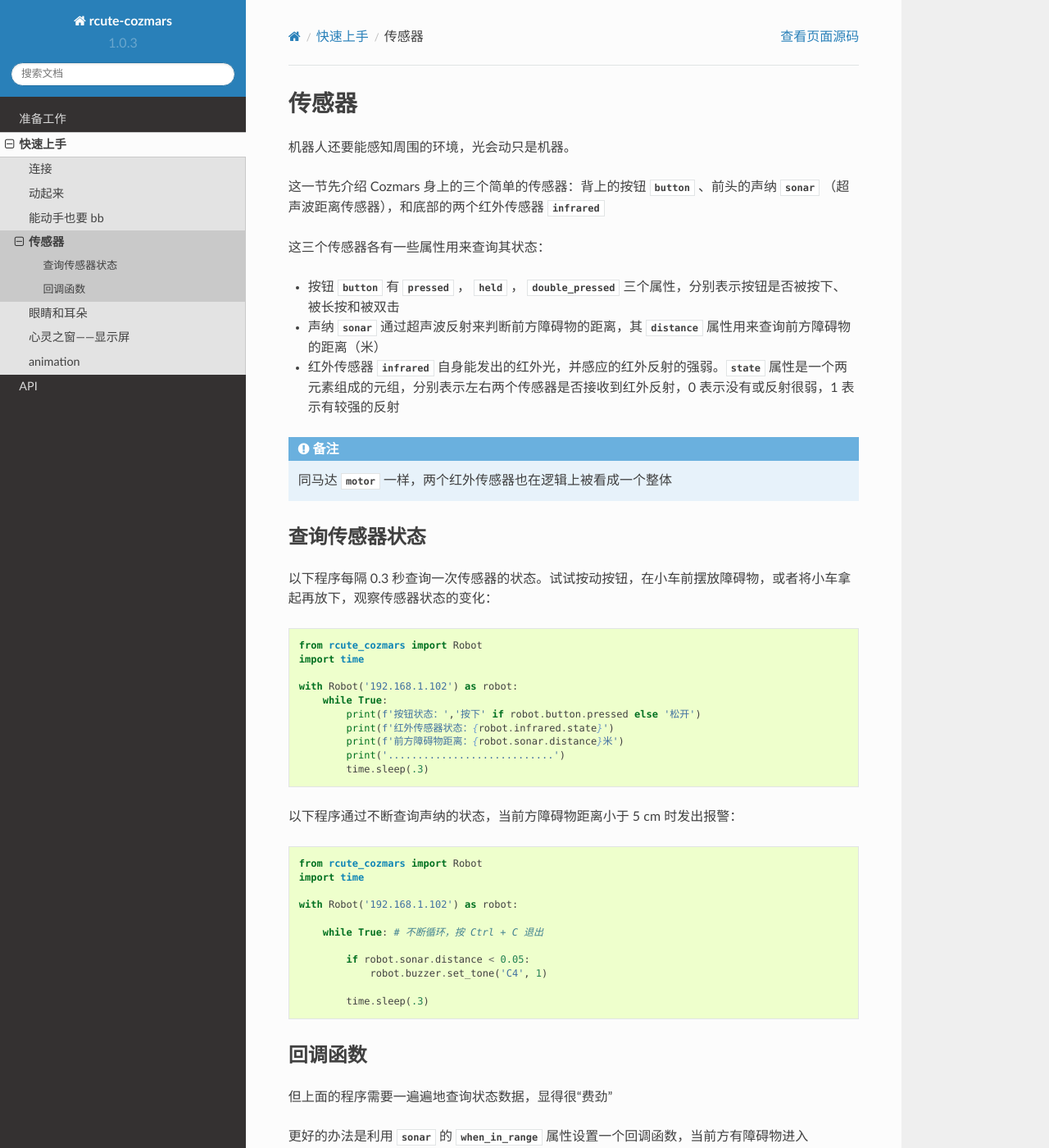
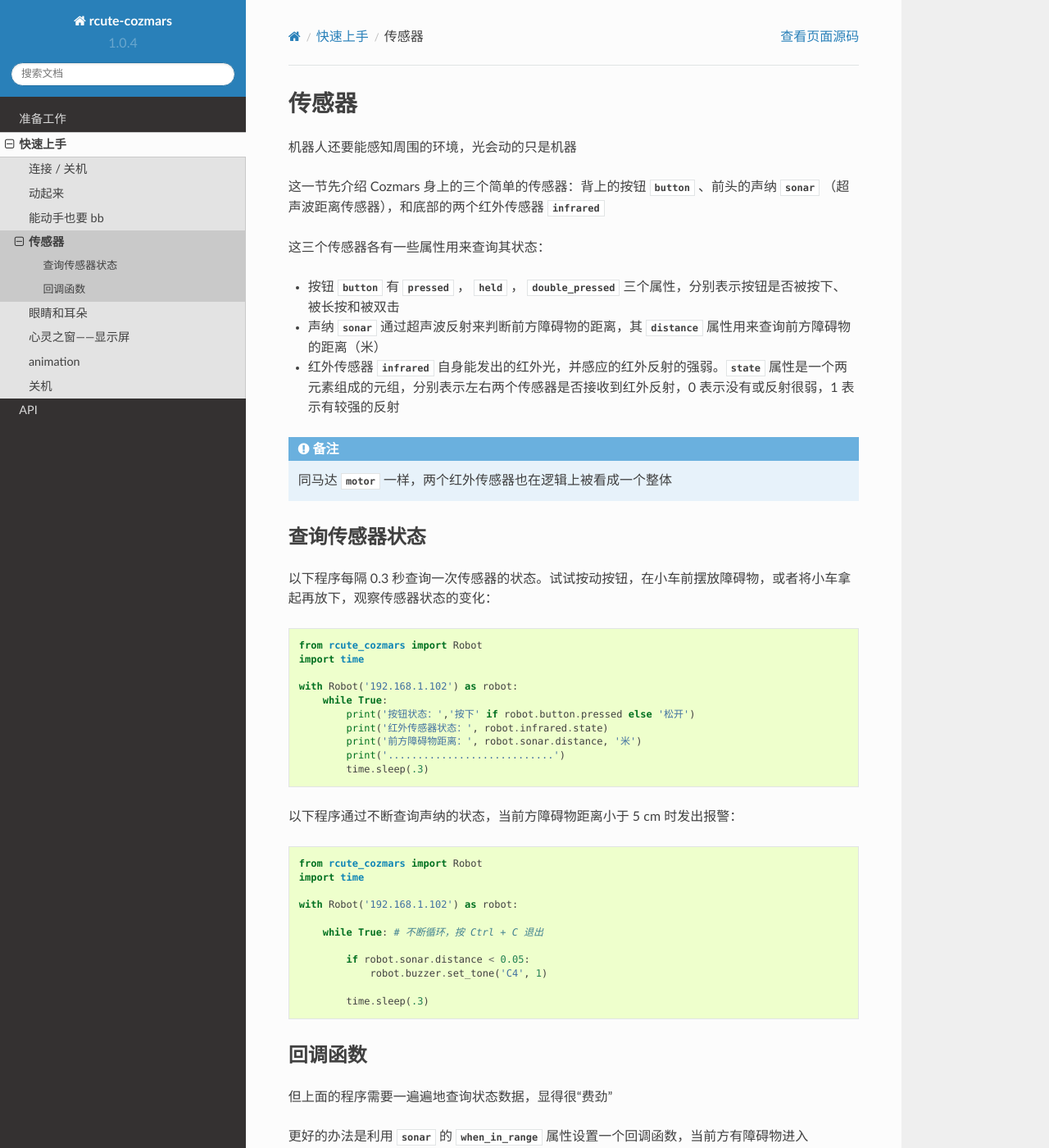
Before and after one commit to r-cute/rcute-cozmars, a Sphinx documentation site: the page built from docs/source/examples/sensor.rst, in a window 1280 px wide and 1400 px high. Shown: the whole window at 82% size. Built offline with Sphinx 7.4.7 and the Read the Docs theme 2.0.0, drawn with Linux system fonts in a browser that asks for light colours.

```diff
--- a/docs/source/examples/connect.rst
+++ b/docs/source/examples/connect.rst
@@ -1,5 +1,5 @@
-连接
-==========
+连接 / 关机
+==============
 
 `rcute_cozmars` 是用来控制 Cozmars 机器人的 Python 模块，要使用该模块，只要在程序的开头引用它：
 
@@ -58,7 +58,6 @@
     一个 Cozmars 机器人同时只能与一个程序连接，只有断开连接之后才能接受下一个程序的连接
 
 
-
 .. seealso::
 
     `rcute_cozmars.Robot.connect <../api/robot.html#rcute_cozmars.robot.Robot.connect>`_ ， `rcute_cozmars.Robot.disconnect <../api/robot.html#rcute_cozmars.robot.Robot.disconnect>`_
--- a/docs/source/examples/index.rst
+++ b/docs/source/examples/index.rst
@@ -11,3 +11,4 @@
    video_audio
    screen
    animation
+   poweroff
--- a/docs/source/examples/sensor.rst
+++ b/docs/source/examples/sensor.rst
@@ -1,7 +1,7 @@
 传感器
 ============
 
-机器人还要能感知周围的环境，光会动只是机器。
+机器人还要能感知周围的环境，光会动的只是机器
 
 这一节先介绍 Cozmars 身上的三个简单的传感器：背上的按钮 :data:`button` 、前头的声纳 :data:`sonar` （超声波距离传感器），和底部的两个红外传感器 :data:`infrared`
 
@@ -29,9 +29,9 @@
 
     with Robot('192.168.1.102') as robot:
         while True:
-            print(f'按钮状态：','按下' if robot.button.pressed else '松开')
-            print(f'红外传感器状态：{robot.infrared.state}')
-            print(f'前方障碍物距离：{robot.sonar.distance}米')
+            print('按钮状态：','按下' if robot.button.pressed else '松开')
+            print('红外传感器状态：', robot.infrared.state)
+            print('前方障碍物距离：', robot.sonar.distance, '米')
             print('............................')
             time.sleep(.3)
 
--- a/docs/source/hardware.rst
+++ b/docs/source/hardware.rst
@@ -1,5 +1,8 @@
 机器人设置
 ==============
+
+开机 / 关机
+----------------
 
 wifi 连接
 -----------
--- a/docs/source/software.rst
+++ b/docs/source/software.rst
@@ -4,8 +4,6 @@
 安装 Python
 -------------------
 从 `Python 官网 <https://www.python.org/>`_ 下载并安装 Python，目前（2020.7月）的最新版本是 Python3.8
-
-如果你还不够熟悉 Python，可以参考 `Python 中文文档 <https://docs.python.org/zh-cn/>`_ ， 另外，`廖雪峰老师的 Python 教程 <https://www.liaoxuefeng.com/wiki/1016959663602400>`_ 也是不错的
 
 安装 Cozmars Python SDK
 ----------------------------
--- a/rcute_cozmars/version.py
+++ b/rcute_cozmars/version.py
@@ -1 +1 @@
-__version__ = '1.0.3'
+__version__ = '1.0.4'
```
Also changed, not shown: docs/source/examples/poweroff.rst (added, +12 -0 lines), docs/source/examples/screen.rst (+10 -8 lines), docs/source/examples/heart.png (added), 4 other files.
